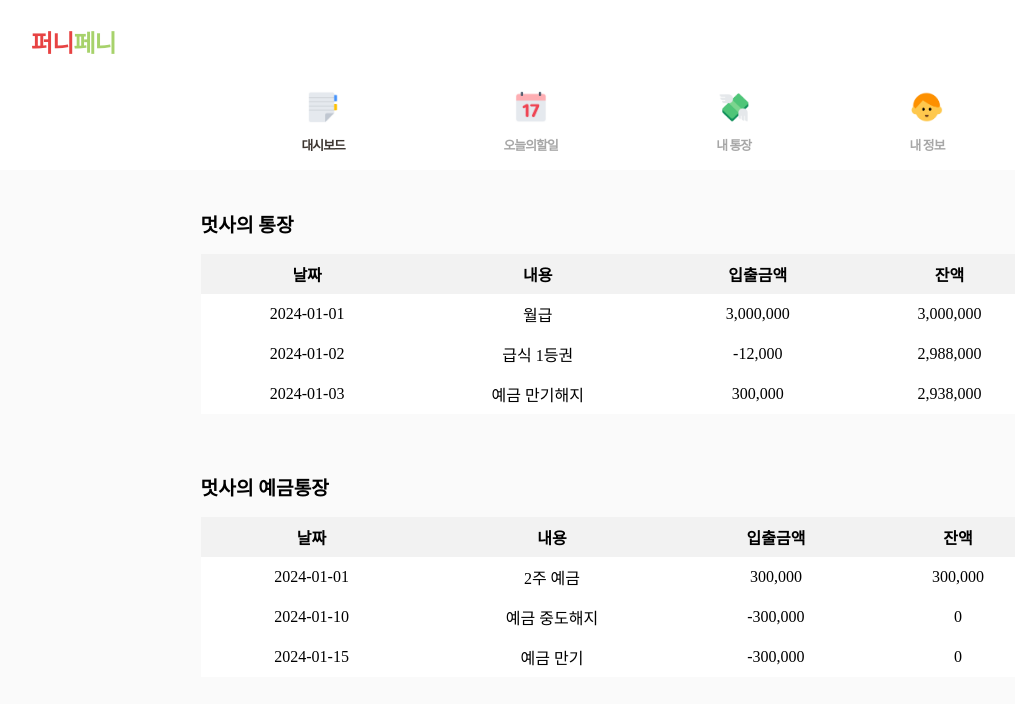
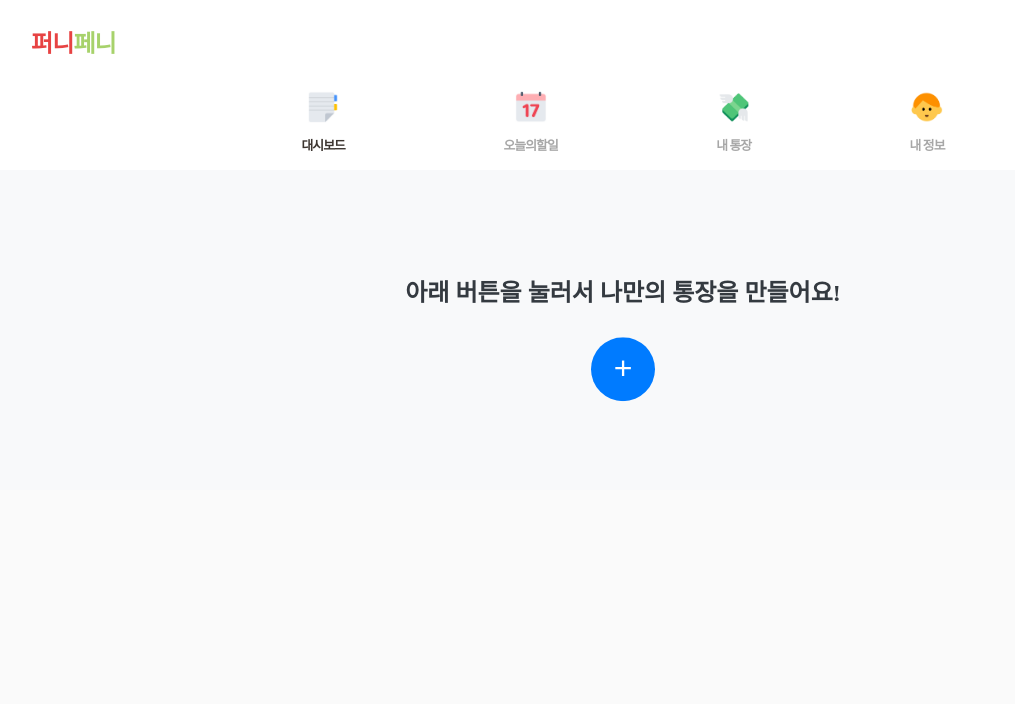
Before and after one commit to davin11992/fp_vercel, a React (Create React App) app: page /bankbook in a window 1280 px wide. Shown: the top 704 px of the page, without its empty margins (17-1032 px from the left). Built offline with nearby package versions, Linux system fonts and the light colour scheme.

Commit message:
Update App.js

```diff
--- a/src/App.js
+++ b/src/App.js
@@ -1,6 +1,7 @@
 import React from "react";
 import { BrowserRouter as Router, Routes, Route } from "react-router-dom";
 import BankbookPage from "./pages/bankbook/bankbook";
+import CreateBankbook from "./pages/bankbook/createBankbook";
 import Dashboard from "./pages/dashboard/Dashboard";
 import Mypage from "./pages/mypage/Mypage";
 import Layout from "./components/Layout";
@@ -16,7 +17,8 @@ function App() {
 
         {/* Header가 필요한 페이지들 */}
         <Route element={<Layout />}>
-          <Route path="/bankbook" element={<BankbookPage />} />
+          <Route path="/bankbook" element={<CreateBankbook />} />
+          <Route path="/bankbook-list" element={<BankbookPage />} />
           <Route path="/todo" element={<Todo />} />
           <Route path="/" element={<Dashboard />} />
           <Route path="/mypage" element={<Mypage />} />
--- /dev/null
+++ b/src/pages/bankbook/createBankbook.jsx
@@ -0,0 +1,131 @@
+import React, { useState } from "react";
+import styled from "styled-components";
+import { useNavigate } from "react-router-dom";
+
+export default function CreateBankbook() {
+  const [isCreated, setIsCreated] = useState(false);
+  const navigate = useNavigate();
+
+  const handleCreateBankbook = () => {
+    setIsCreated(true); // 통장 생성 상태로 변경
+  };
+
+  return (
+    <Container>
+      {!isCreated ? (
+        <>
+          <Header>아래 버튼을 눌러서 나만의 통장을 만들어요!</Header>
+          <CreateButton onClick={handleCreateBankbook}>+</CreateButton>
+        </>
+      ) : (
+        <SuccessMessage>
+          <BankbookIcon>📔</BankbookIcon>
+          <Message>나만의 통장이 생성되었어요! 🎉</Message>
+          <GuideText>통장 목록에서 새로 생성된 통장을 확인해보세요!</GuideText>
+          <NextButton onClick={() => navigate("/bankbook-list")}>
+            통장 목록 보기
+          </NextButton>
+        </SuccessMessage>
+      )}
+    </Container>
+  );
+}
+
+const Container = styled.div`
+  display: flex;
+  flex-direction: column;
+  align-items: center;
+  justify-content: center;
+  height: 20rem;
+  background-color: #f8f9fa;
+`;
+
+const Header = styled.h1`
+  margin-bottom: 2rem;
+  font-size: 1.5rem;
+  font-weight: bold;
+  color: #343a40;
+`;
+
+const CreateButton = styled.button`
+  width: 4rem;
+  height: 4rem;
+  font-size: 2rem;
+  background-color: #007bff;
+  color: white;
+  border: none;
+  border-radius: 50%;
+  cursor: pointer;
+  display: flex;
+  align-items: center;
+  justify-content: center;
+  animation: bounce 1.5s infinite;
+
+  &:hover {
+    background-color: #0056b3;
+  }
+
+  @keyframes bounce {
+    0%,
+    20%,
+    50%,
+    80%,
+    100% {
+      transform: translateY(0);
+    }
+    40% {
+      transform: translateY(-10px);
+    }
+    60% {
+      transform: translateY(-5px);
+    }
+  }
+`;
+
+const SuccessMessage = styled.div`
+  text-align: center;
+  animation: fadeIn 1s ease-in-out;
+
+  @keyframes fadeIn {
+    from {
+      opacity: 0;
+      transform: scale(0.9);
+    }
+    to {
+      opacity: 1;
+      transform: scale(1);
+    }
+  }
+`;
+
+const GuideText = styled.p`
+  margin-top: 1rem;
+  font-size: 1rem;
+  color: #6c757d;
+`;
+
+const NextButton = styled.button`
+  margin-top: 1.5rem;
+  padding: 0.75rem 1.5rem;
+  font-size: 1rem;
+  background-color: #28a745;
+  color: white;
+  border: none;
+  border-radius: 0.25rem;
+  cursor: pointer;
+
+  &:hover {
+    background-color: #218838;
+  }
+`;
+
+const BankbookIcon = styled.div`
+  font-size: 4rem;
+  margin-bottom: 1rem;
+`;
+
+const Message = styled.p`
+  font-size: 1.5rem;
+  font-weight: bold;
+  color: #28a745;
+`;
```
